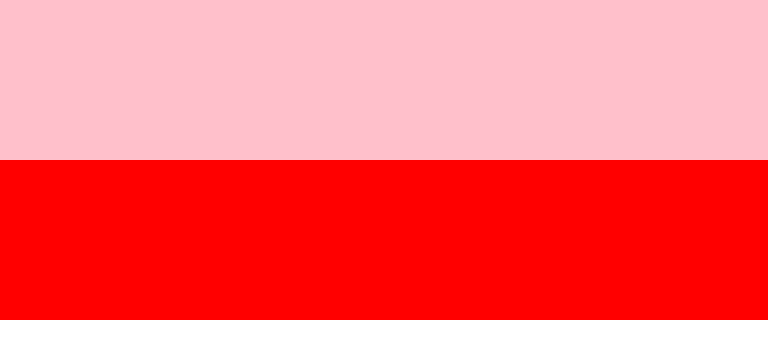
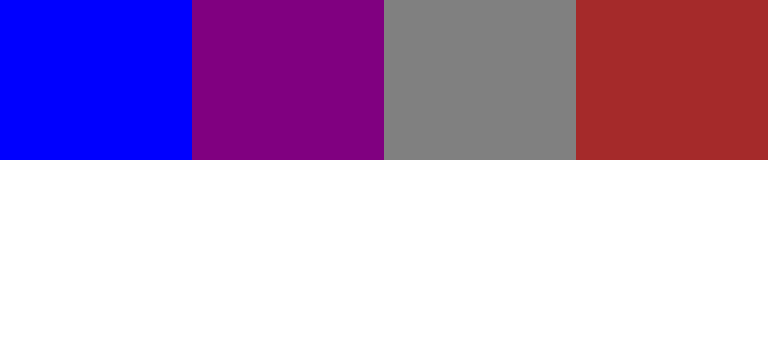
Before and after one commit to HRK9501/Kim_H_Media-Query, a plain HTML site: page index.html in a window 768 px wide. Drawn offline with Linux system fonts and the light colour scheme.

Commit message:
edit css

```diff
--- a/css/main.css
+++ b/css/main.css
@@ -1,47 +1,47 @@
-.box-container {
-    max-width: 1140px;
-}
 
 .box1 {
     width: 100%;
     height: 160px;
-    background-color: blue;
+    background-color: pink;
 }
 
 .box2 {
     width: 100%;
     height: 160px;
-    background-color: purple;
+    background-color: red;
 }
 
 .box3 {
     width: 100%;
     height: 160px;
-    background-color: grey;
 }
 
 .box4 {
     width: 100%;
     height: 160px;
-    background-color: brown;
 }
 
 
 
-@media only screen and (min-width: 641px) and (max-width: 1140px){
+@media only screen and (min-width: 640px) {
+    .box-container {
+        display: flex;
+        flex-direction: row;
+    }
+
     .box1 {
-        background-color: pink;
+        background-color: blue;
     }
 
     .box2 {
-        background-color:red;
+        background-color:purple;
     }
 
     .box3 {
-        display: none;
+        background-color: gray;
     }
 
     .box4 {
-        display: none;
+        background-color: brown;
     }
 }
```
Also changed, not shown: index.html (+0 -1 lines).
